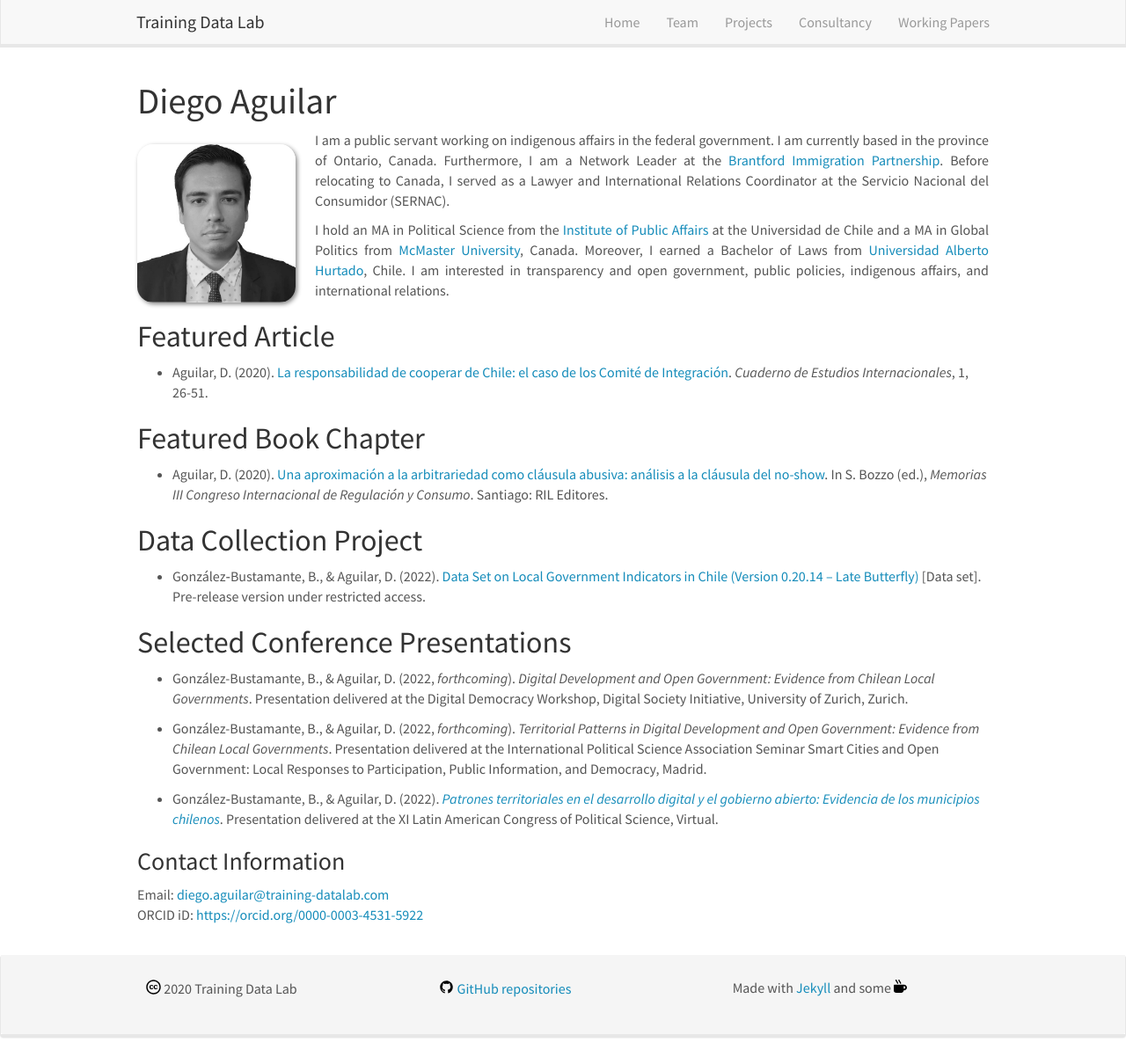
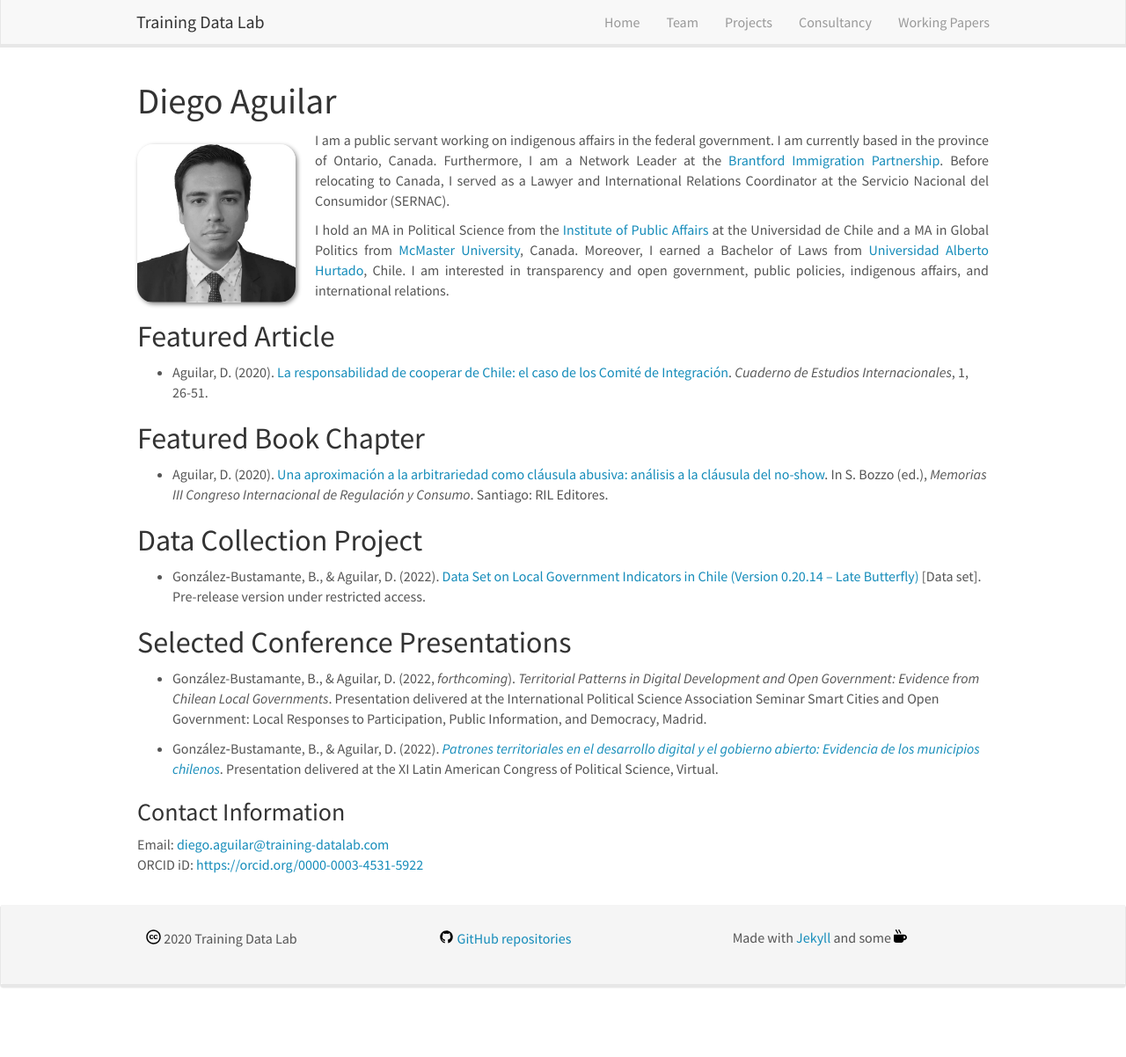
Before and after one commit to training-datalab/old-training-datalab.com, a Jekyll site: the page built from _pages/daguilar.md, in a window 1280 px wide and 1202 px high. Shown: the whole window at 88% size. Built offline with Jekyll 4.4.1, drawn with Linux system fonts in a browser that asks for light colours; nearby versions of some CDN libraries.

Commit message:
Update daguilar.md

```diff
--- a/_pages/daguilar.md
+++ b/_pages/daguilar.md
@@ -28,8 +28,6 @@ permalink: /team/daguilar/
 
 ## Selected Conference Presentations
 
- * González-Bustamante, B., & Aguilar, D. (2022, *forthcoming*). *Digital Development and Open Government: Evidence from Chilean Local Governments*. Presentation delivered at the Digital Democracy Workshop, Digital Society Initiative, University of Zurich, Zurich.
-
  * González-Bustamante, B., & Aguilar, D. (2022, *forthcoming*). *Territorial Patterns in Digital Development and Open Government: Evidence from Chilean Local Governments*. Presentation delivered at the International Political Science Association Seminar Smart Cities and Open Government: Local Responses to Participation, Public Information, and Democracy, Madrid.
 
 * González‑Bustamante, B., & Aguilar, D. (2022). <a href="https://github.com/bgonzalezbustamante/Public-Presentations/blob/main/2022/ALACIP_22_Desarrollo_digital_y_gobierno_abierto.pdf" target="_blank">*Patrones territoriales en el desarrollo digital y el gobierno abierto: Evidencia de los municipios chilenos*</a>. Presentation delivered at the XI Latin American Congress of Political Science, Virtual.
```
